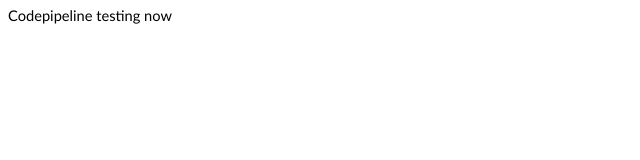
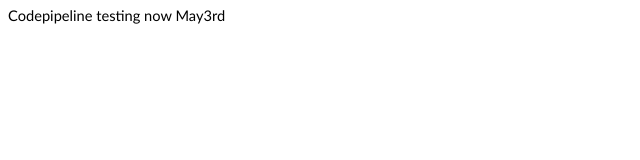
Before and after one commit to naga49-source/AWS-codedeploy1, a plain HTML site: page index.html in a window 1280 px wide. Shown: the full height of the page, 0-640 px from the left. Drawn offline with Linux system fonts and the light colour scheme.

Commit message:
added index.html

```diff
--- a/index.html
+++ b/index.html
@@ -14,16 +14,16 @@ xmlns="http://www.w3.org/TR/REC-html40">
  <o:DocumentProperties>
   <o:Author>Naga Bondada</o:Author>
   <o:LastAuthor>Naga Bondada</o:LastAuthor>
-  <o:Revision>3</o:Revision>
+  <o:Revision>4</o:Revision>
   <o:TotalTime>1</o:TotalTime>
   <o:Created>2020-05-02T12:16:00Z</o:Created>
-  <o:LastSaved>2020-05-03T12:18:00Z</o:LastSaved>
+  <o:LastSaved>2020-05-03T12:31:00Z</o:LastSaved>
   <o:Pages>1</o:Pages>
-  <o:Words>3</o:Words>
-  <o:Characters>22</o:Characters>
+  <o:Words>4</o:Words>
+  <o:Characters>28</o:Characters>
   <o:Lines>1</o:Lines>
   <o:Paragraphs>1</o:Paragraphs>
-  <o:CharactersWithSpaces>24</o:CharactersWithSpaces>
+  <o:CharactersWithSpaces>31</o:CharactersWithSpaces>
   <o:Version>16.00</o:Version>
  </o:DocumentProperties>
  <o:OfficeDocumentSettings>
@@ -677,7 +677,7 @@ xmlns="http://www.w3.org/TR/REC-html40">
 	margin-right:0cm;
 	margin-bottom:8.0pt;
 	margin-left:0cm;
-	line-height:106%;
+	line-height:105%;
 	mso-pagination:widow-orphan;
 	font-size:11.0pt;
 	font-family:"Calibri",sans-serif;
@@ -764,7 +764,7 @@ div.WordSection1
 
 <div class=WordSection1>
 
-<p class=MsoNormal>Codepipeline testing now</p>
+<p class=MsoNormal>Codepipeline testing now May3rd</p>
 
 </div>
 
```
